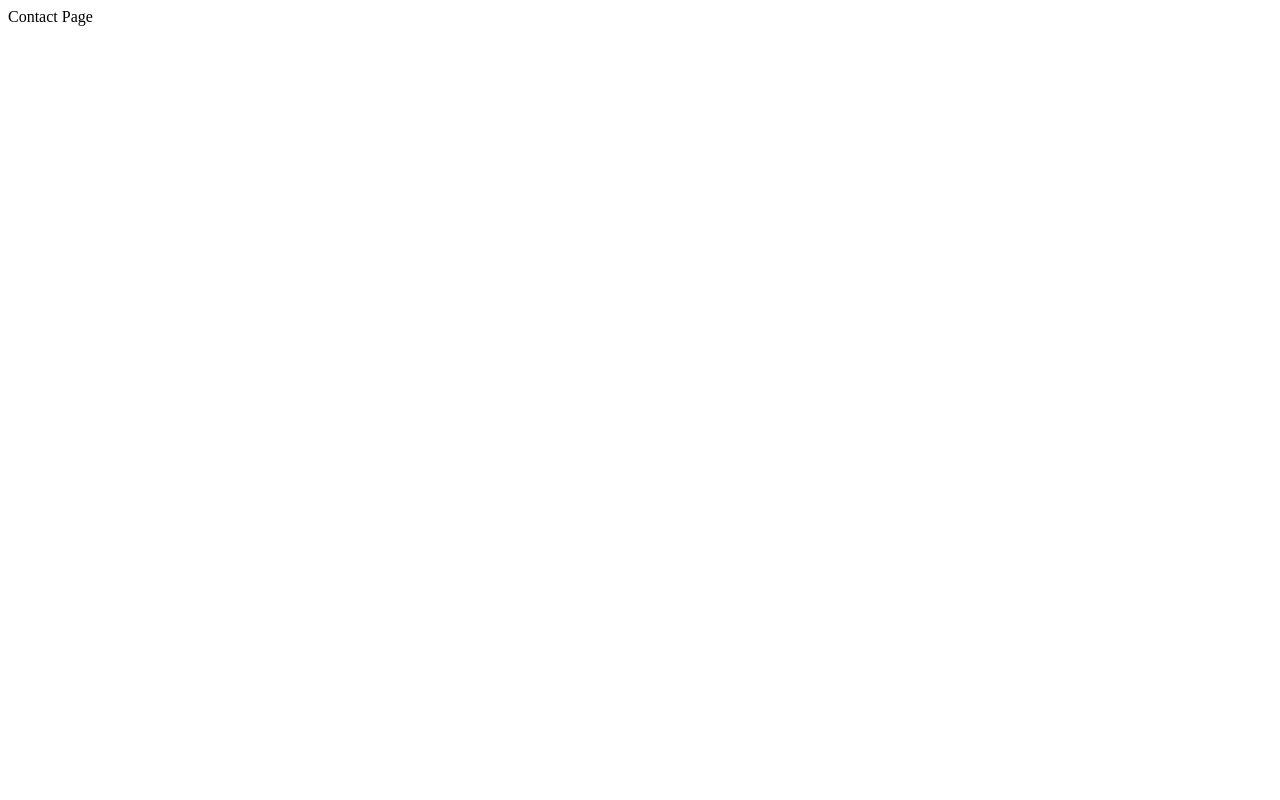
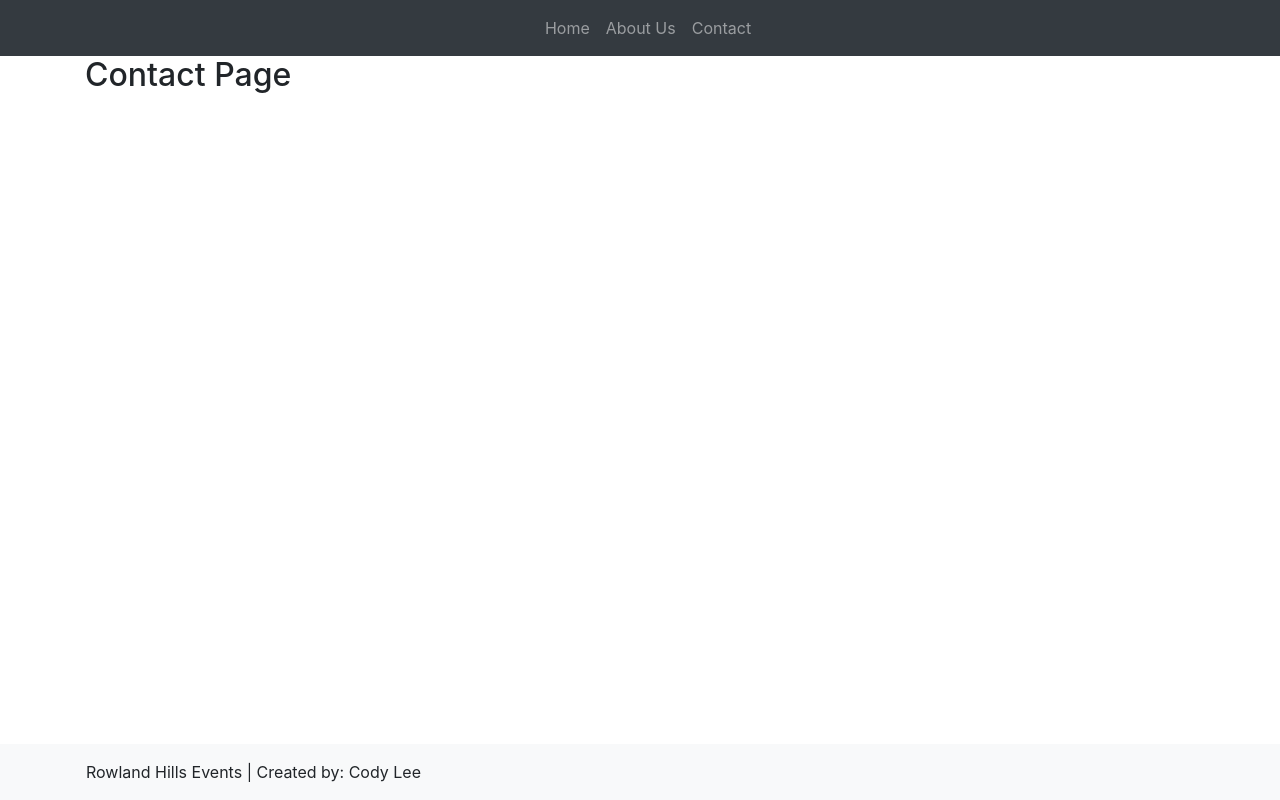
Before and after one commit to leecodya/rowland-hills, a Flask app: page /contact in a window 1280 px wide. Before the commit the page is almost empty. Run offline with Flask 2, Linux system fonts and the light colour scheme; some libraries are stand-ins or nearby versions.

Commit message:
added contact page

```diff
--- a/index.py
+++ b/index.py
@@ -13,7 +13,7 @@ def about():
 
 @app.route("/contact")
 def contact():
-    return "Contact Page"
+    return render_template("contact.html", name=business_name)
 
 if __name__ == "__main__":
     app.run(debug=True)
--- a/templates/base.html
+++ b/templates/base.html
@@ -28,7 +28,7 @@
                             <a class="nav-link" href="/about">About Us</a>
                         </li>
                         <li class="nav-item">
-                            <a class="nav-link" href="">Contact</a>
+                            <a class="nav-link" href="/contact">Contact</a>
                         </li>
                     </ul>
                 </div>
--- /dev/null
+++ b/templates/contact.html
@@ -0,0 +1,6 @@
+{% extends 'base.html' %}
+{% block title %}Contact{% endblock %}
+
+{% block content %}
+<h2>Contact Page</h2>
+{% endblock %}
```
